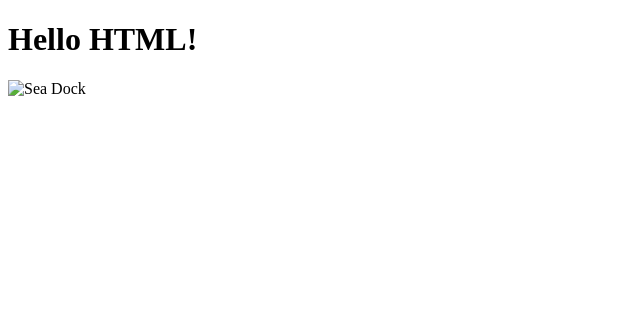
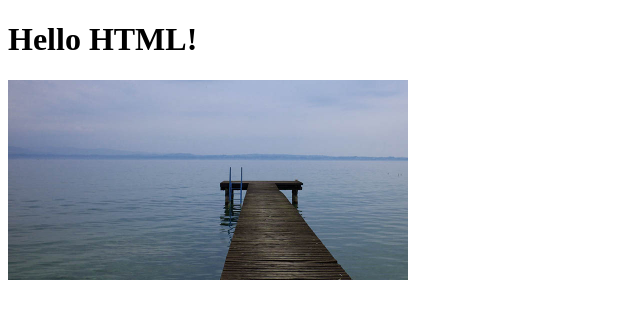
Before and after one commit to ilyaparnikov/web-project_parnikov, a plain HTML site: page index.html in a window 1280 px wide. Shown: the whole page, without its empty margins (0-640 px from the left). Drawn offline with Linux system fonts and the light colour scheme.

Commit message:
Updated image src

```diff
--- a/index.html
+++ b/index.html
@@ -9,6 +9,6 @@
     </head>
     <body>
          <h1>Hello HTML!</h1>
-        <img width="400" sck="img/jpeg-home.jpg" alt="Sea Dock">
+        <img width="400" src="img/jpeg-home.jpg" alt="Sea Dock">
     </body>
 </html>
```
